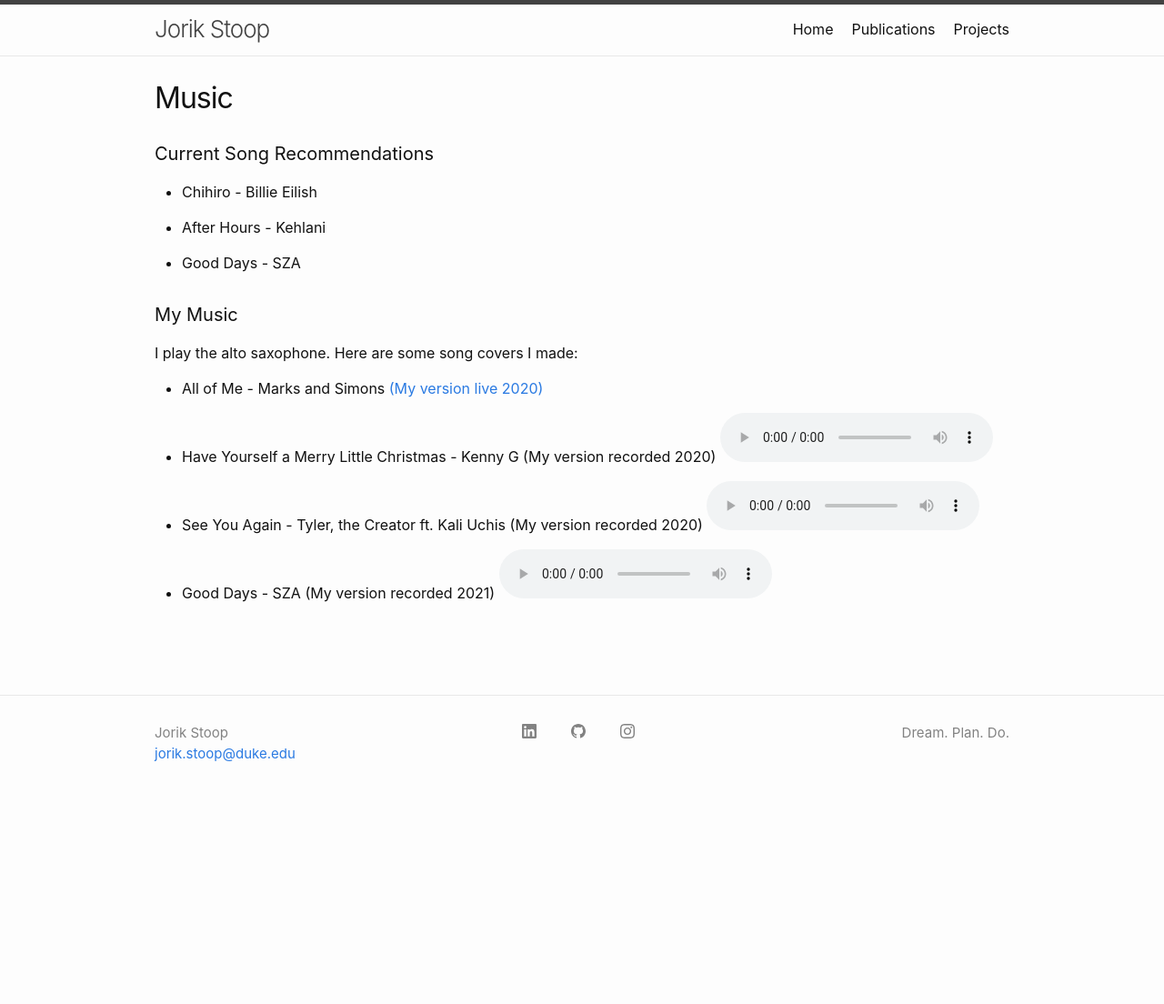
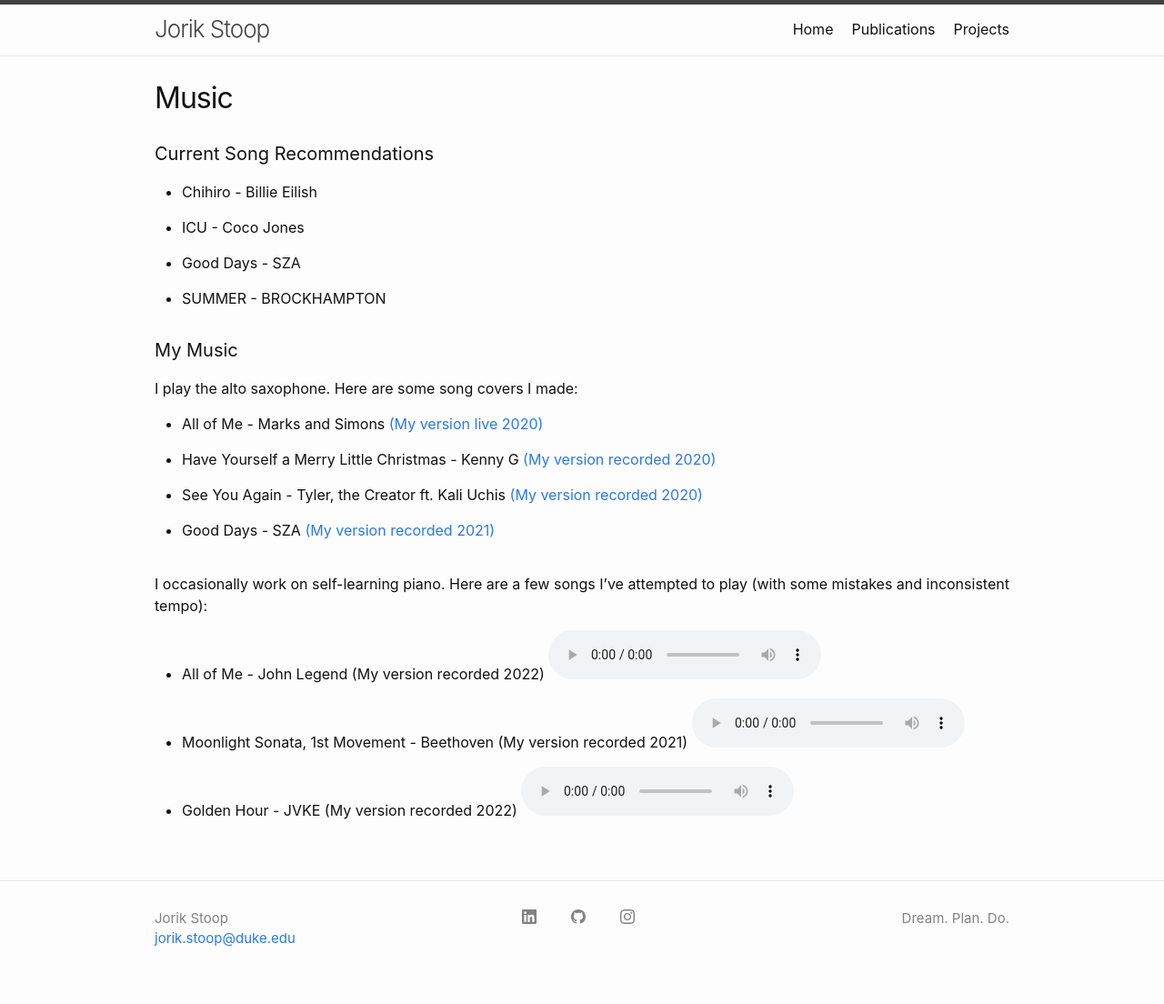
Before and after one commit to jorikstoop/jorikstoop.github.io, a Jekyll site: the page built from _projects/music.md, in a window 1280 px wide. Shown: the whole page at 91% size. Built offline with Jekyll 4.4.1, drawn with Linux system fonts in a browser that asks for light colours; before the commit the page ends 900 px from its top, so only the background shows below that.

Commit message:
Updated Music Project

```diff
--- a/_data/covers.yml
+++ b/_data/covers.yml
@@ -1,19 +1,41 @@
 - name: All of Me
   artist: "- Marks and Simons"
+  type: sax
   date: (My version live 2020)
-  link: https://youtu.be/8dHgwFFM1ZU
+  link: https://youtu.be/8dHgwFFM1ZU #note use "source: /assets/audio/filename" if file is audio file, otherwise use "link: "
 
 - name: Have Yourself a Merry Little Christmas
   artist: "- Kenny G"
+  type: sax
   date: (My version recorded 2020)
-  source: https://youtu.be/HLXoIevnRJE
+  link: https://youtu.be/HLXoIevnRJE
 
 - name: See You Again
   artist: "- Tyler, the Creator ft. Kali Uchis"
+  type: sax
   date: (My version recorded 2020)
-  source: https://youtu.be/cpIfFZqf-aY
+  link: https://youtu.be/cpIfFZqf-aY
 
 - name: Good Days
   artist: "- SZA"
+  type: sax
   date: (My version recorded 2021)
-  source: https://youtu.be/CtXaWSr_sKY
+  link: https://youtu.be/CtXaWSr_sKY
+
+- name: All of Me
+  artist: "- John Legend"
+  type: piano
+  date: (My version recorded 2022)
+  source: /assets/audio/all_of_me.mp3
+
+- name: Moonlight Sonata, 1st Movement
+  artist: "- Beethoven"
+  type: piano
+  date: (My version recorded 2021)
+  source: /assets/audio/moonlight_sonata.mp3
+
+- name: Golden Hour
+  artist: "- JVKE"
+  type: piano
+  date: (My version recorded 2022)
+  source: /assets/audio/golden_hour.mp3
--- a/_projects/music.md
+++ b/_projects/music.md
@@ -10,12 +10,14 @@
 
 <ul class="song-rec-list">
     {% for song in site.data.song_recs %}
+    {% if song.type == "current"  %}
     <li>
     <div class="song-list">
         {{ song.name}}
         <span>{{ song.by }}</span>
     </div>
     </li>
+    {% endif %}
     {% endfor %}
 </ul>
 
@@ -25,6 +27,7 @@
 
 <ul class="cover-list">
     {% for cover in site.data.covers %}
+    {% if cover.type == "sax"  %}
     <li>
     <div class="song-list">
         {{ cover.name}}
@@ -44,6 +47,36 @@
         </span>
     </div>
     </li>
+    {% endif %}
+    {% endfor %}
+</ul>
+
+
+I occasionally work on self-learning piano. Here are a few songs I've attempted to play (with some mistakes and inconsistent tempo):
+
+<ul class="cover-list">
+    {% for cover in site.data.covers %}
+    {% if cover.type == "piano"  %}
+    <li>
+    <div class="song-list">
+        {{ cover.name}}
+        <span>{{ cover.artist }}</span>
+        <span>
+            {% if cover.link %}
+            <a href= "{{ cover.link | relative_url }}" target="_blank" rel="noopener noreferrer">
+              {{ cover.date }}
+            </a>
+            {% else %}
+            <span>{{ cover.date }}</span>
+            <audio controls>
+              <source src="{{ cover.source | relative_url }}" type="audio/mpeg">
+              Your browser does not support the audio element.
+            </audio>
+            {% endif %}
+        </span>
+    </div>
+    </li>
+    {% endif %}
     {% endfor %}
 </ul>
 
@@ -55,4 +88,7 @@
   .song-list {
     margin-bottom: 15px;
   }
+  .cover-list {
+    margin-bottom: 35px;
+  }
 </style>
```
Also changed, not shown: _data/song_recs.yml (+15 -2 lines), 3 other files.
